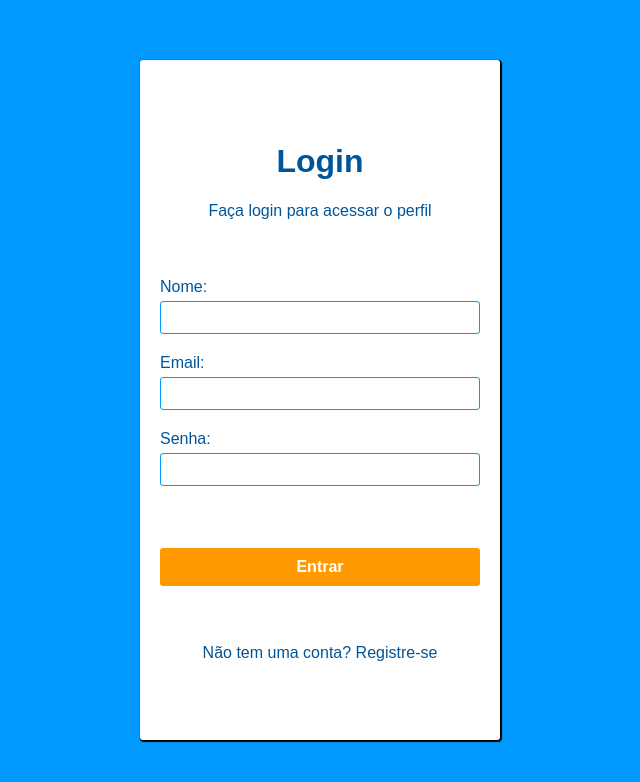
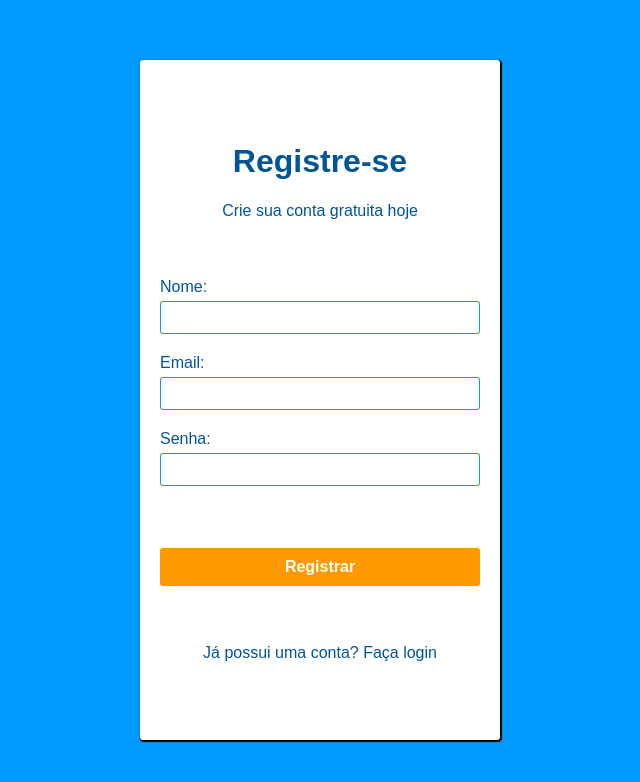
Before and after one commit to guilhermemadeira1/projeto-login-autenticado, a React (Vite) app: page /usuario/1 in a window 1280 px wide. Shown: the top 782 px of the page, without its empty margins (320-960 px from the left). Built offline with nearby package versions, Linux system fonts and the light colour scheme.

Commit message:
feat: pagina de registro

```diff
--- a/src/App.jsx
+++ b/src/App.jsx
@@ -1,11 +1,12 @@
 import React from 'react';
 import Login from './pages/Login';
+import Register from './pages/Register';
 import './App.css';
 
 export default function App(){
   return(
     <>
-    <Login/>
+    <Register/>
     </>
   );
 }
--- a/src/components/Field.jsx
+++ b/src/components/Field.jsx
@@ -27,7 +27,12 @@ export default function Field({label, type}){
             <Label htmlFor={`i-${label.toLowerCase()}`}>
                 {`${label}: `}
             </Label>
-            <Input type={type} id={`i-${label.toLowerCase()}`} name={label.toLowerCase()}/>
+            <Input
+                type={type}
+                id={`i-${label.toLowerCase()}`}
+                name={label.toLowerCase()}
+                required
+            />
         </Div>
     );
 }
--- a/src/pages/Register.jsx
+++ b/src/pages/Register.jsx
@@ -1,7 +1,47 @@
-import React from 'react'
+import React from 'react';
+import styled from 'styled-components';
+import Field from '../components/Field';
+import Button from '../components/Button';
+import Heading1 from '../components/Heading1';
+import Paragraph from '../components/Parapraph';
 
-export default function Register(){
-    return (
-        <div>Register</div>
+const LoginRegister = styled.div`
+    background-color: #09f;
+    text-align: center;
+    display: flex;
+    justify-content: center;
+    align-items: center;
+    height: 100vh;
+`;
+const Form = styled.form`
+    display: flex;
+    flex-direction: column;
+    justify-content: space-evenly;
+
+    background-color: #fff;
+    padding: 20px;
+    height: 80%;
+    width: 320px;
+    border-radius: 3px;
+    box-shadow: 1px 1px 1px 1px #000;
+`;
+
+export default function Login() {
+    return(
+        <LoginRegister>
+            <Form action="">
+                <div>
+                    <Heading1>Registre-se</Heading1>
+                    <Paragraph>Crie sua conta gratuita hoje</Paragraph>
+                </div>
+                <div style={{width: '100%'}}>
+                    <Field type="text" label="Nome"/>
+                    <Field type="email" label="Email"/>
+                    <Field type="password" label="Senha"/>
+                </div>
+                <Button submit>Registrar</Button>
+                <Paragraph>Já possui uma conta? Faça login</Paragraph>
+            </Form>
+        </LoginRegister>
     );
 }
```
